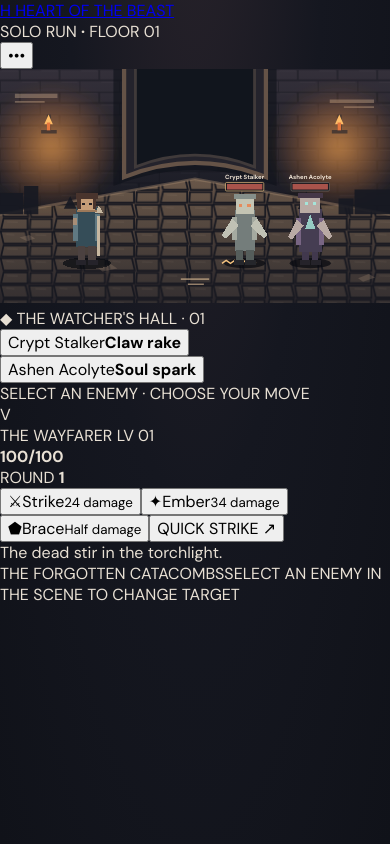
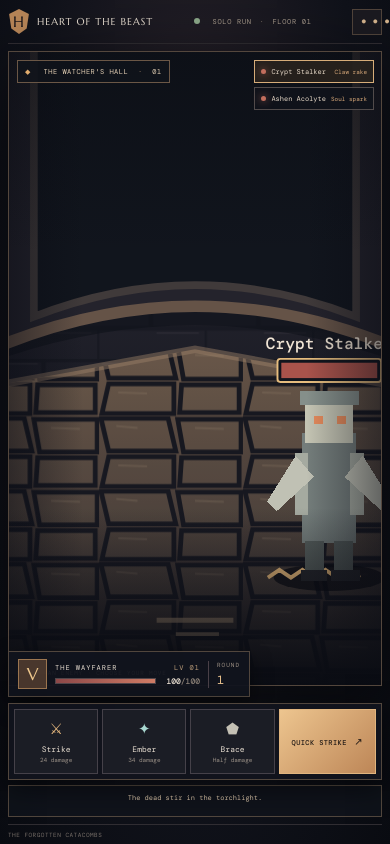
Before and after one commit to swarkentin/heart-of-the-beast, a React (Vite) app: page / in a window 390 px wide. Built offline with nearby package versions, Linux system fonts and the light colour scheme.

Commit message:
Replace dashboard layout with immersive responsive game screen

```diff
--- a/src/styles.css
+++ b/src/styles.css
@@ -1,160 +1,53 @@
-@import url("https://fonts.googleapis.com/css2?family=DM+Mono:wght@400;500&family=DM+Sans:wght@400;500;600;700&family=Marcellus&display=swap");
-
-:root {
-  font-family: "DM Sans", sans-serif;
-  color: #e8e0d4;
-  background: #101219;
-  font-synthesis: none;
-  text-rendering: optimizeLegibility;
-  --panel: #1a1d26;
-  --panel-raised: #20232d;
-  --line: #34333a;
-  --muted: #9b958f;
-  --gold: #d5a66c;
-  --gold-bright: #f0c88e;
-  --red: #bd6559;
+@import url("https://fonts.googleapis.com/css2?family=DM+Mono:wght@400;500&family=Marcellus&display=swap");
+:root{font-family:"DM Mono",monospace;color:#eee3d5;background:#090b11;font-synthesis:none;text-rendering:optimizeLegibility;--gold:#d9ad73;--muted:#a79b8e}
+*{box-sizing:border-box}
+html,body,#root{margin:0;min-width:320px;min-height:100%;width:100%;height:100%;background:#090b11}
+body{overflow:hidden}
+button,a{font:inherit}
+button:focus-visible,a:focus-visible{outline:2px solid #f2c98f;outline-offset:3px}
+.game-screen{height:100dvh;min-height:520px;display:flex;flex-direction:column;padding:0 clamp(12px,3vw,42px);max-width:1800px;margin:auto;background:radial-gradient(ellipse at 50% 30%,#29222a 0,#10121a 62%,#090b11 100%)}
+.game-topline{height:54px;flex:0 0 54px;display:flex;align-items:center;justify-content:space-between;border-bottom:1px solid #302d32}
+.game-brand{display:flex;align-items:center;gap:10px;color:#e9dfd2;text-decoration:none;font:12px "Marcellus",serif;letter-spacing:1.8px}
+.game-brand span{display:grid;place-items:center;width:25px;height:29px;background:#b88658;color:#171318;clip-path:polygon(50% 0,95% 20%,85% 78%,50% 100%,15% 78%,5% 20%);font-size:18px}
+.run-status{font-size:9px;letter-spacing:1.4px;color:#a99c8d}.run-status i{display:inline-block;width:6px;height:6px;border-radius:50%;background:#8ca98a;margin-right:8px}.run-status b{color:#635a55;margin:0 8px}
+.menu-button{border:1px solid #51443b;color:#d5b48d;background:#1b1a20;width:34px;height:28px;letter-spacing:2px;cursor:pointer}
+.play-area{position:relative;display:flex;flex:1;min-height:0;flex-direction:column;justify-content:flex-end;padding:clamp(10px,2vh,22px) 0 10px}
+.scene{position:absolute;inset:clamp(10px,2vh,22px) 0 90px;overflow:hidden;background:#151720;border:1px solid #54473d;box-shadow:0 20px 70px #0009}
+.scene-art{display:block;width:100%;height:100%;image-rendering:pixelated}
+.scene-vignette{position:absolute;inset:0;pointer-events:none;background:linear-gradient(0deg,#0a0c13 0%,transparent 28%,transparent 68%,#080a1070 100%),linear-gradient(90deg,#090b1380,transparent 20%,transparent 80%,#090b1380)}
+.scene-location{position:absolute;top:18px;left:20px;padding:9px 12px;background:#10131bd9;border:1px solid #6b5746;color:#e4d0b5;font-size:10px;letter-spacing:1.3px}
+.location-mark{color:#e1ac6d;margin-right:8px}.scene-location i{color:#8d7560;font-style:normal;margin:0 5px}
+.enemy-intents{position:absolute;top:18px;right:18px;display:flex;flex-direction:column;gap:7px;max-width:min(260px,42%)}
+.intent{display:flex;align-items:center;gap:8px;padding:8px 10px;text-align:left;background:#10131bdc;border:1px solid #514b4b;color:#e7d9c8;font-size:9px;cursor:pointer}
+.intent b{margin-left:auto;color:#d7a879;font-size:8px;font-weight:400;white-space:nowrap}
+.intent-active{border-color:#d7ad79;background:#29231edc}.intent-dot{width:6px;height:6px;border-radius:50%;background:#c36e5d;box-shadow:0 0 8px #c36e5d}
+.enemy-sprite{cursor:pointer;transition:filter .15s}.enemy-sprite:hover{filter:brightness(1.25)}
+.scene-hint{position:absolute;bottom:14px;left:18px;color:#c7b39a;font-size:8px;letter-spacing:1.5px;text-shadow:0 2px 5px #000}
+.player-hud{position:relative;z-index:1;display:flex;align-items:center;gap:12px;width:max-content;max-width:100%;padding:9px 14px;background:#11141deF;border:1px solid #51463d;box-shadow:0 8px 22px #0007}
+.hero-token{display:grid;place-items:center;width:34px;height:36px;background:#49372d;border:1px solid #9c7650;color:#f0c98e;font:21px "Marcellus",serif}
+.hero-vitals{width:190px;max-width:38vw}.hero-name{display:flex;justify-content:space-between;gap:12px;margin-bottom:6px;color:#e9dfd2;font-size:9px;letter-spacing:1px}.hero-name span{color:#b99b78;font-size:8px}
+.hero-health{display:flex;align-items:center;gap:10px}.hero-health strong{color:#f0e5d7;font-size:10px;white-space:nowrap}.hero-health strong i{color:#8c8177;font-style:normal;font-size:8px}
+.bar{display:block;flex:1;height:7px;overflow:hidden;background:#38343a;border:1px solid #51464a}.bar i{display:block;height:100%;background:linear-gradient(90deg,#8d4848,#d17c65);transition:width .2s}.enemy-bar i{background:#b45e53}
+.round-indicator{border-left:1px solid #494047;padding-left:13px;color:#9d9185;font-size:8px;letter-spacing:1px}.round-indicator b{display:block;margin-top:3px;color:#e8c18d;font-size:14px;font-weight:400}
+.action-dock{position:relative;z-index:1;display:flex;align-items:stretch;gap:7px;margin-top:8px;padding:7px;background:#11141df2;border:1px solid #51463d;box-shadow:0 8px 25px #0008}
+.move-button{display:flex;align-items:center;gap:9px;min-width:0;padding:8px 13px;text-align:left;border:1px solid #454149;background:#1b1d25;color:#e9dfd2;cursor:pointer}
+.move-button:hover{border-color:#bd9467;background:#28232a}.move-glyph{font-size:18px;color:#e4b77e}.move-bolt .move-glyph{color:#a8d7d0}.move-guard .move-glyph{color:#c4c0b4}
+.move-label{display:flex;flex-direction:column;gap:3px;font-size:10px}.move-label small{color:#9b9187;font-size:8px;white-space:nowrap}
+.turn-button{margin-left:auto;min-width:160px;padding:0 18px;border:1px solid #e0b47e;background:linear-gradient(135deg,#edc58f,#bd8657);color:#201915;font-size:9px;letter-spacing:1px;font-weight:500;cursor:pointer}.turn-button span{padding-left:12px;font-size:14px}
+.event-message{position:absolute;right:0;bottom:calc(100% - 1px);max-width:min(58%,650px);padding:8px 12px;background:#10131bdc;border:1px solid #51463d;border-bottom:0;color:#d9c4a8;font-size:9px;line-height:1.5;text-align:right}.event-final{color:#f2c98f}
+.game-foot{height:25px;flex:0 0 25px;display:flex;align-items:center;justify-content:space-between;border-top:1px solid #302d32;color:#756d67;font-size:8px;letter-spacing:1.2px}
+@media(max-width:650px){
+ body{overflow:auto}.game-screen{height:100dvh;min-height:560px;padding:0 8px}
+ .game-topline{height:44px;flex-basis:44px}.game-brand{font-size:10px;letter-spacing:1px;gap:7px}.game-brand span{width:22px;height:25px;font-size:15px}.run-status{font-size:7px;letter-spacing:.7px}.run-status b{margin:0 3px}.menu-button{width:30px;height:26px}
+ .play-area{padding:7px 0 7px}.scene{inset:7px 0 138px}
+ .scene-art{object-fit:cover;object-position:center}
+ .scene-location{top:8px;left:8px;padding:6px 7px;font-size:7px;letter-spacing:.5px}
+ .enemy-intents{top:8px;right:7px;max-width:48%;gap:4px}.intent{gap:5px;padding:6px;font-size:7px}.intent b{font-size:6px}.intent-dot{width:5px;height:5px}
+ .scene-hint{bottom:8px;left:8px;font-size:6px;letter-spacing:.8px}
+ .player-hud{gap:8px;padding:7px 9px}.hero-token{width:29px;height:30px;font-size:17px}.hero-vitals{width:145px}.hero-name{font-size:7px;margin-bottom:4px}.hero-name span{font-size:7px}.bar{height:6px}.hero-health strong{font-size:8px}.round-indicator{padding-left:8px;font-size:6px}.round-indicator b{font-size:12px}
+ .action-dock{gap:4px;margin-top:6px;padding:5px}.move-button{flex:1;justify-content:center;gap:5px;padding:9px 4px;flex-direction:column;text-align:center}.move-glyph{font-size:15px}.move-label{font-size:8px;gap:2px}.move-label small{font-size:6px}.turn-button{min-width:0;flex:1.15;padding:0 5px;font-size:7px;letter-spacing:.4px}.turn-button span{padding-left:3px;font-size:10px}
+ .event-message{position:relative;right:auto;bottom:auto;max-width:none;min-height:32px;margin-top:5px;padding:7px 8px;border:1px solid #51463d;text-align:center;font-size:7px}
+ .game-foot{height:20px;flex-basis:20px;font-size:6px;letter-spacing:.5px}.game-foot span:last-child{display:none}
 }
-* { box-sizing: border-box; }
-body { margin: 0; min-width: 320px; min-height: 100vh; background: radial-gradient(ellipse at 50% -25%, #29232b 0, #151720 48%, #101219 100%); }
-button { font: inherit; }
-button:focus-visible, a:focus-visible { outline: 2px solid var(--gold-bright); outline-offset: 3px; }
-.app-shell { width: min(1440px, 100%); margin: 0 auto; padding: 0 42px 24px; }
-.topbar { height: 74px; display: flex; align-items: center; justify-content: space-between; border-bottom: 1px solid #343039; }
-.brand { display: flex; align-items: center; gap: 12px; color: #e8dfd3; text-decoration: none; font: 16px "Marcellus", serif; letter-spacing: 2px; }
-.brand i { color: #a79b8d; font-size: 10px; font-style: normal; letter-spacing: 1px; }
-.brand-mark { width: 30px; height: 34px; display: grid; place-items: center; color: #1b1718; background: linear-gradient(145deg, #f0c88e, #a96e4e); clip-path: polygon(50% 0, 93% 18%, 86% 76%, 50% 100%, 14% 76%, 7% 18%); font: 21px "Marcellus", serif; }
-.topbar-right { display: flex; align-items: center; gap: 22px; font: 10px "DM Mono", monospace; letter-spacing: 1.2px; color: #a59c93; }
-.prototype-tag { border: 1px solid #55443b; padding: 7px 9px; color: #d4a978; }
-.connection { display: flex; align-items: center; gap: 8px; }
-.connection i { width: 6px; height: 6px; border-radius: 50%; background: #83a78a; box-shadow: 0 0 9px #83a78a; }
-.game-heading { display: flex; align-items: end; justify-content: space-between; padding: 30px 0 24px; }
-.eyebrow { margin: 0 0 8px; color: #b58d65; font: 10px "DM Mono", monospace; letter-spacing: 2px; }
-h1, h2, p { margin-top: 0; }
-h1 { margin-bottom: 7px; color: #f0e6d7; font: 36px "Marcellus", serif; letter-spacing: .2px; }
-.subheading { margin: 0; color: #a49a91; font-size: 13px; }
-.run-meta { display: flex; flex-direction: column; align-items: end; gap: 7px; color: #9b9288; font: 10px "DM Mono", monospace; letter-spacing: 1.3px; }
-.run-meta strong { color: #e2d3c0; font-size: 12px; font-weight: 500; }
-.run-meta b { color: #786d64; font-weight: 400; }
-.game-layout { display: grid; grid-template-columns: minmax(0, 1.75fr) minmax(290px, .85fr); gap: 20px; align-items: start; }
-.main-column, .side-column { min-width: 0; }
-.scene-wrap { overflow: hidden; border: 1px solid #49403a; background: #171920; box-shadow: 0 16px 44px #0005; }
-.room-scene { display: block; width: 100%; aspect-ratio: 960 / 510; }
-.scene-target { cursor: pointer; }
-.scene-target:hover { filter: brightness(1.18); }
-.scene-caption { display: flex; justify-content: space-between; padding: 10px 14px; border-top: 1px solid #39343a; color: #b1a18e; background: #191b23; font: 9px "DM Mono", monospace; letter-spacing: 1.5px; }
-.combat-panel, .character-card, .enemy-card, .combat-log { border: 1px solid var(--line); background: linear-gradient(145deg, #20222b, #191b23); box-shadow: 0 10px 26px #0002; }
-.combat-panel { margin-top: 16px; padding: 20px; }
-.section-heading { display: flex; align-items: center; justify-content: space-between; margin-bottom: 16px; }
-.section-heading h2 { margin: 0; color: #eee3d5; font: 20px "Marcellus", serif; }
-.section-heading .eyebrow { margin-bottom: 5px; }
-.round-pill, .level-chip, .threat-count { padding: 6px 9px; border: 1px solid #4b3e37; color: #d4aa7a; font: 9px "DM Mono", monospace; letter-spacing: 1px; }
-.action-grid { display: grid; grid-template-columns: repeat(3, minmax(0, 1fr)); gap: 9px; }
-.action-card { display: flex; min-width: 0; align-items: center; gap: 10px; padding: 12px 10px; text-align: left; color: #d9d0c5; border: 1px solid #3c3b42; background: #191c24; cursor: pointer; transition: border-color .15s, background .15s; }
-.action-card:hover:not(:disabled) { border-color: #94734f; background: #24232a; }
-.action-card.selected { border-color: #d1a16a; background: #302820; box-shadow: inset 0 0 0 1px #d1a16a33; }
-.action-card:disabled { opacity: .45; cursor: not-allowed; }
-.action-icon { display: grid; flex: 0 0 34px; width: 34px; height: 34px; place-items: center; color: #e2bb87; background: #44352b; font-size: 19px; }
-.action-icon.bolt { color: #b7d0d0; background: #283b40; }
-.action-icon.guard { color: #b9b1a0; background: #34353b; }
-.action-copy { display: flex; min-width: 0; flex-direction: column; gap: 4px; }
-.action-copy strong { overflow: hidden; color: #eee3d5; font-size: 11px; text-overflow: ellipsis; white-space: nowrap; }
-.action-copy small { color: #9e968d; font-size: 9px; line-height: 1.3; }
-.action-value { margin-left: auto; color: #c7a77e; font: 9px "DM Mono", monospace; white-space: nowrap; }
-.target-row { display: flex; align-items: center; flex-wrap: wrap; gap: 8px; margin-top: 15px; }
-.target-label { margin-right: 3px; color: #928a82; font: 9px "DM Mono", monospace; letter-spacing: 1.3px; }
-.target-chip { padding: 7px 9px; color: #d9cbbb; border: 1px solid #454149; background: #191b23; font-size: 10px; cursor: pointer; }
-.target-chip span { margin-left: 9px; color: #a58d76; font: 9px "DM Mono", monospace; }
-.target-chip.active { border-color: #d0a36f; background: #322a24; }
-.target-chip:disabled { opacity: .38; cursor: not-allowed; }
-.resolve-row { display: flex; align-items: center; justify-content: space-between; gap: 12px; margin-top: 17px; padding-top: 15px; border-top: 1px solid #37353b; }
-.resolve-row p { margin: 0; color: #a79d92; font-size: 11px; line-height: 1.45; }
-.resolve-button { flex: 0 0 auto; padding: 12px 16px; color: #201a17; border: 1px solid #e0b47e; background: linear-gradient(135deg, #edc58f, #c28a59); font: 10px "DM Mono", monospace; letter-spacing: 1px; cursor: pointer; }
-.resolve-button:hover { filter: brightness(1.1); }
-.resolve-button span { padding-left: 12px; font-size: 15px; }
-.side-column { display: flex; flex-direction: column; gap: 14px; }
-.character-card, .enemy-card, .combat-log { padding: 17px; }
-.card-topline { display: flex; align-items: center; justify-content: space-between; }
-.card-topline .eyebrow { margin: 0; }
-.character-row { display: flex; align-items: center; gap: 13px; margin: 17px 0; }
-.portrait { position: relative; display: grid; width: 58px; height: 62px; place-items: center; color: #e5c18e; border: 1px solid #705744; background: radial-gradient(circle at 50% 40%, #5b4638, #25232a 72%); font: 30px "Marcellus", serif; }
-.portrait span { position: absolute; top: 4px; right: 7px; color: #e9bc78; font-size: 10px; }
-.character-row h2 { margin: 0 0 5px; color: #eee3d5; font: 18px "Marcellus", serif; }
-.character-row p { margin: 0; color: #9d958c; font-size: 11px; }
-.stat-line { display: flex; justify-content: space-between; margin-bottom: 8px; color: #a49a8f; font: 9px "DM Mono", monospace; letter-spacing: 1px; }
-.stat-line strong { color: #e7ded2; font-size: 11px; font-weight: 500; letter-spacing: 0; }
-.stat-line i, .enemy-hp i { color: #8f867e; font-style: normal; }
-.health-track { height: 6px; overflow: hidden; background: #34333a; }
-.health-track span { display: block; height: 100%; background: linear-gradient(90deg, #9f554d, #d77b67); transition: width .25s; }
-.health-track.enemy span { background: linear-gradient(90deg, #80514e, #bf7461); }
-.character-stats { display: grid; grid-template-columns: repeat(3, 1fr); margin-top: 17px; border-top: 1px solid #39373e; padding-top: 13px; }
-.character-stats div { display: flex; flex-direction: column; gap: 5px; }
-.character-stats span { color: #8f8983; font: 8px "DM Mono", monospace; letter-spacing: 1px; }
-.character-stats b { color: #e0c8a8; font: 16px "Marcellus", serif; }
-.compact { margin-bottom: 13px; }
-.compact h2 { font-size: 17px; }
-.threat-count { color: #bd8a6c; font-size: 8px; }
-.enemy-row { display: flex; align-items: center; gap: 10px; padding: 12px 0; border-top: 1px solid #35343a; }
-.enemy-row:first-of-type { border-top: 0; }
-.enemy-token { display: grid; flex: 0 0 35px; width: 35px; height: 35px; place-items: center; color: #c5c4b8; border: 1px solid #65645a; background: #30343a; font-size: 17px; }
-.enemy-token.acolyte { color: #a6d4ca; border-color: #506d6b; background: #253537; }
-.enemy-info { display: flex; min-width: 0; flex: 1; flex-direction: column; gap: 5px; }
-.enemy-info strong { color: #e1d7ca; font-size: 11px; }
-.enemy-info span { color: #a99b8d; font-size: 9px; }
-.enemy-info .health-track { height: 4px; }
-.enemy-hp { align-self: start; color: #d9c9b7; font: 10px "DM Mono", monospace; white-space: nowrap; }
-.enemy-hp i { font-size: 8px; }
-.is-dead { opacity: .38; }
-.combat-log ol { display: flex; flex-direction: column; gap: 9px; margin: 0; padding: 0; list-style: none; }
-.combat-log li { position: relative; padding-left: 13px; color: #928b84; font-size: 10px; line-height: 1.45; }
-.combat-log li::before { position: absolute; top: 5px; left: 0; width: 4px; height: 4px; border-radius: 50%; background: #71665d; content: ""; }
-.combat-log li.latest { color: #e0c49e; }
-.combat-log li.latest::before { background: #d4a66e; box-shadow: 0 0 7px #d4a66e; }
-.prototype-note { margin: 0; color: #77716c; font: 8px "DM Mono", monospace; letter-spacing: .7px; line-height: 1.6; }
-.footer { display: flex; justify-content: space-between; margin-top: 28px; padding-top: 15px; border-top: 1px solid #302e35; color: #756e69; font: 8px "DM Mono", monospace; letter-spacing: 1.2px; }
-
-@media (max-width: 1050px) {
-  .app-shell { padding-right: 24px; padding-left: 24px; }
-  .game-layout { grid-template-columns: minmax(0, 1.45fr) minmax(270px, .85fr); gap: 14px; }
-  .action-card { gap: 7px; padding: 10px 8px; }
-  .action-icon { flex-basis: 29px; width: 29px; height: 29px; }
-  .action-value { display: none; }
-}
-@media (max-width: 760px) {
-  .app-shell { padding: 0 15px 18px; }
-  .topbar { height: 62px; }
-  .brand { gap: 8px; font-size: 13px; letter-spacing: 1.3px; }
-  .brand-mark { width: 26px; height: 29px; font-size: 18px; }
-  .topbar-right { gap: 10px; font-size: 8px; }
-  .prototype-tag { padding: 6px; }
-  .connection { display: none; }
-  .game-heading { align-items: start; padding: 24px 0 18px; }
-  h1 { font-size: 29px; }
-  .subheading { max-width: 420px; font-size: 11px; line-height: 1.5; }
-  .run-meta { padding-top: 3px; font-size: 8px; }
-  .run-meta strong { font-size: 10px; }
-  .game-layout { grid-template-columns: 1fr; gap: 14px; }
-  .side-column { display: grid; grid-template-columns: repeat(2, minmax(0, 1fr)); align-items: start; }
-  .character-card { grid-column: 1 / -1; }
-  .combat-log { grid-column: 1 / -1; }
-  .scene-caption { font-size: 8px; }
-}
-@media (max-width: 480px) {
-  .app-shell { padding-right: 10px; padding-left: 10px; }
-  .game-heading { gap: 10px; }
-  h1 { font-size: 25px; }
-  .run-meta { max-width: 90px; text-align: right; line-height: 1.5; }
-  .scene-caption { gap: 8px; font-size: 7px; letter-spacing: .8px; }
-  .combat-panel { padding: 14px; }
-  .section-heading h2 { font-size: 18px; }
-  .action-grid { grid-template-columns: 1fr; }
-  .action-card { padding: 10px; }
-  .action-value { display: block; }
-  .resolve-row { align-items: stretch; flex-direction: column; }
-  .resolve-button { width: 100%; }
-  .side-column { display: flex; }
-  .character-card, .enemy-card, .combat-log { width: 100%; }
-  .footer { gap: 10px; font-size: 7px; }
-}
-@media (prefers-reduced-motion: reduce) {
-  *, *::before, *::after { scroll-behavior: auto !important; transition-duration: .01ms !important; animation-duration: .01ms !important; animation-iteration-count: 1 !important; }
-}
+@media(max-width:380px){.run-status{display:none}.hero-vitals{width:130px}.intent b{display:none}.turn-button{font-size:6px}}
+@media(prefers-reduced-motion:reduce){*,*::before,*::after{scroll-behavior:auto!important;transition-duration:.01ms!important;animation-duration:.01ms!important;animation-iteration-count:1!important}}
```
